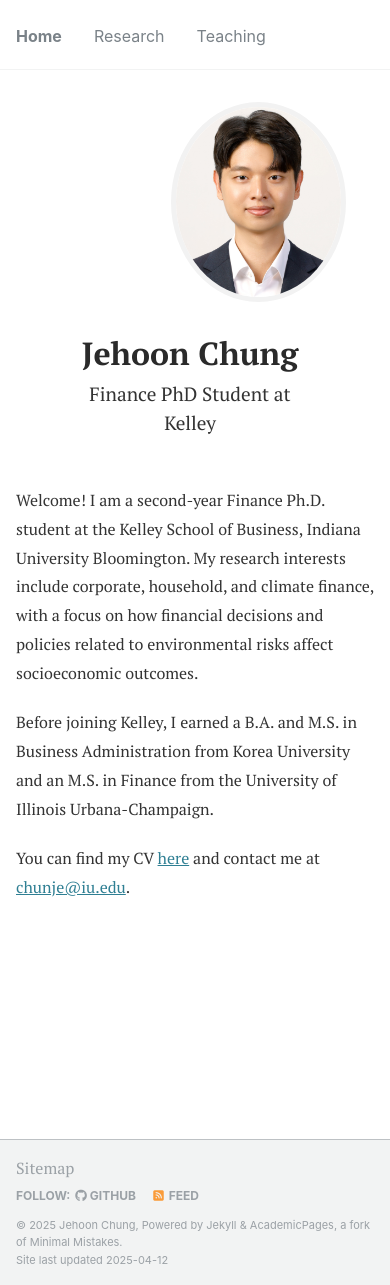
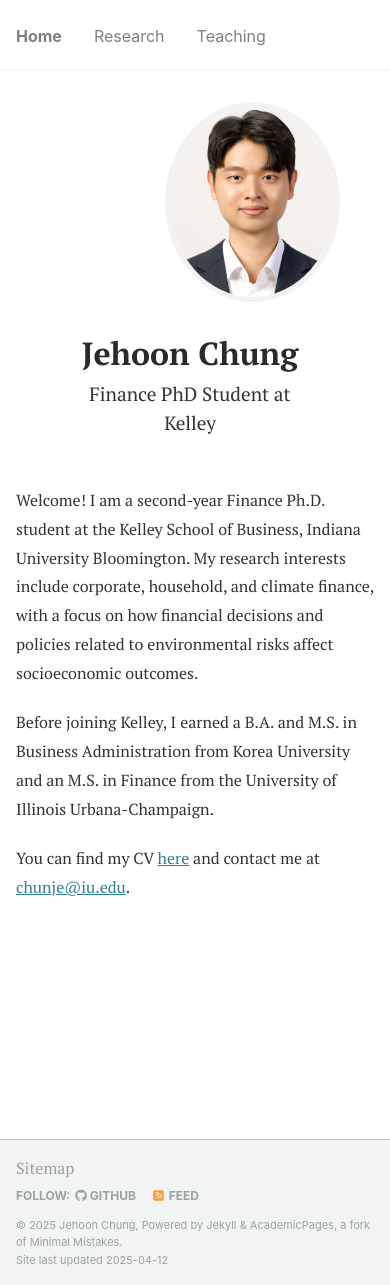
Before and after one commit to JehoonChung/jehoonchung.github.io, a Jekyll site: the page built from _pages/about.md, in a window 390 px wide and 1285 px high. Built offline with Jekyll 4.4.1, drawn with Linux system fonts in a browser that asks for light colours.

Commit message:
Update _custom.scss

```diff
--- a/_sass/_custom.scss
+++ b/_sass/_custom.scss
@@ -65,21 +65,20 @@
   }
 }
 
+/* ==========================================================================
+   Perfect Mobile Author Centering
+   ========================================================================== */
+
 @media screen and (max-width: 768px) {
-  .author {
-    display: grid;
-    grid-template-columns: 1fr;
-    justify-items: center;
-  }
-
   .author__avatar {
-    grid-column: 1;
     position: relative;
-    left: -3px;
+    left: -3px; /* Precise adjustment */
+    transform: translateX(-3px); /* Additional fine control */
 
     img {
       width: 180px;
       height: 180px;
+      margin-left: 0; /* Reset any previous margins */
     }
   }
 }
```
